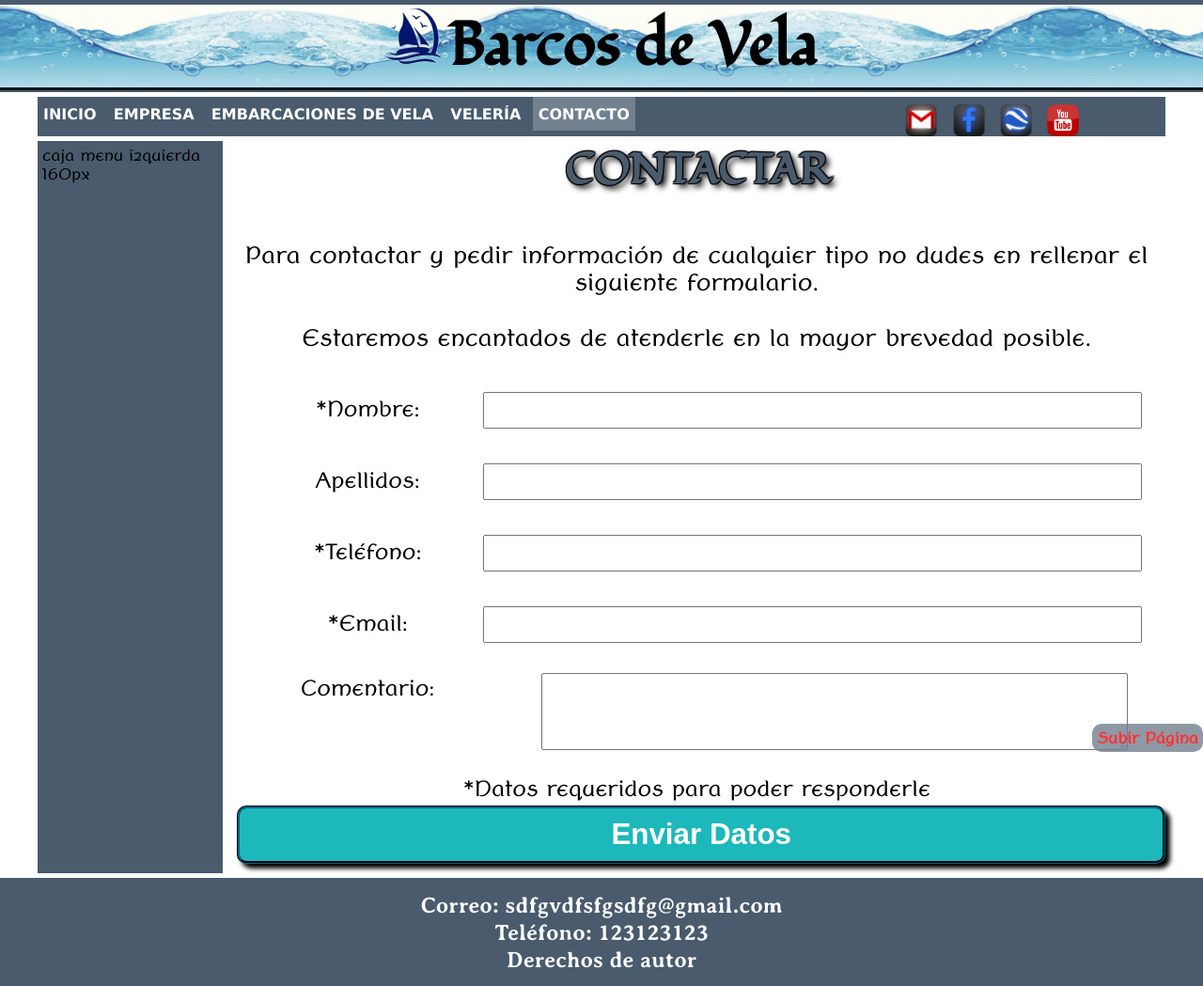
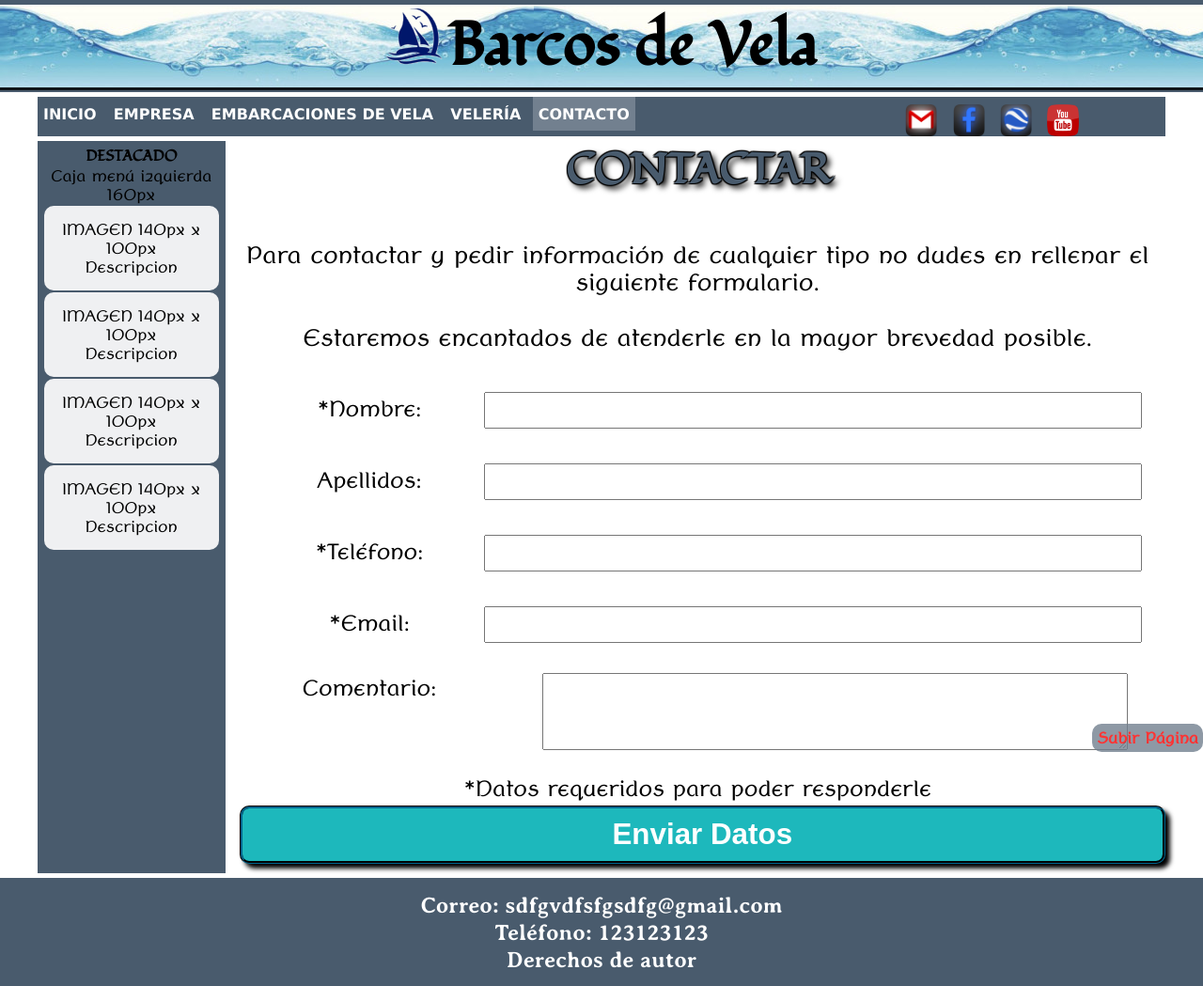
Before and after one commit to fryntiz/ProgramacionWeb, a PHP site: page /contacto.html in a window 1280 px wide. Shown: the whole page at 94% size. Run offline with PHP 8.4, Linux system fonts and the light colour scheme.

Commit message:
Preparando menú izquierda

```diff
--- a/UnaDeBarcosDeVela/CSS/estilos.css
+++ b/UnaDeBarcosDeVela/CSS/estilos.css
@@ -248,7 +248,17 @@ Menú IZQUIERDA común todas las páginas
 	margin: 0 5px 0 0;
 	padding: 5px;
 	background-color: #495B6D;
+	text-align: center;
 }
+#cajamenuizquierda TD {
+	margin: 10px 0;
+}
+#cajamenuizquierda TD {
+	padding: 15px 2px;
+	background-color: #EFF0F2;
+	border-radius: 10px
+}
+
 
 /*
 ------------------------------------------
--- a/UnaDeBarcosDeVela/contacto.html
+++ b/UnaDeBarcosDeVela/contacto.html
@@ -36,7 +36,41 @@
 
 		<DIV id="cajageneral">
 			<ASIDE id="cajamenuizquierda">
-				caja menu izquierda 160px
+				<H4>DESTACADO</H4>
+				Caja menú izquierda 160px
+				<TABLE>
+					<TR>
+						<TD>
+							IMAGEN 140px x 100px
+							<BR/>
+							Descripcion
+						</TD>
+					</TR>
+
+					<TR>
+						<TD>
+							IMAGEN 140px x 100px
+							<BR/>
+							Descripcion
+						</TD>
+					</TR>
+
+					<TR>
+						<TD>
+							IMAGEN 140px x 100px
+							<BR/>
+							Descripcion
+						</TD>
+					</TR>
+
+					<TR>
+						<TD>
+							IMAGEN 140px x 100px
+							<BR/>
+							Descripcion
+						</TD>
+					</TR>
+				</TABLE>
 			</ASIDE>
 
 			<DIV id="cajacontenido"><!--Contenido principal-->
```
Also changed, not shown: UnaDeBarcosDeVela/embarcaciones_de_vela.html (+35 -1 lines).
